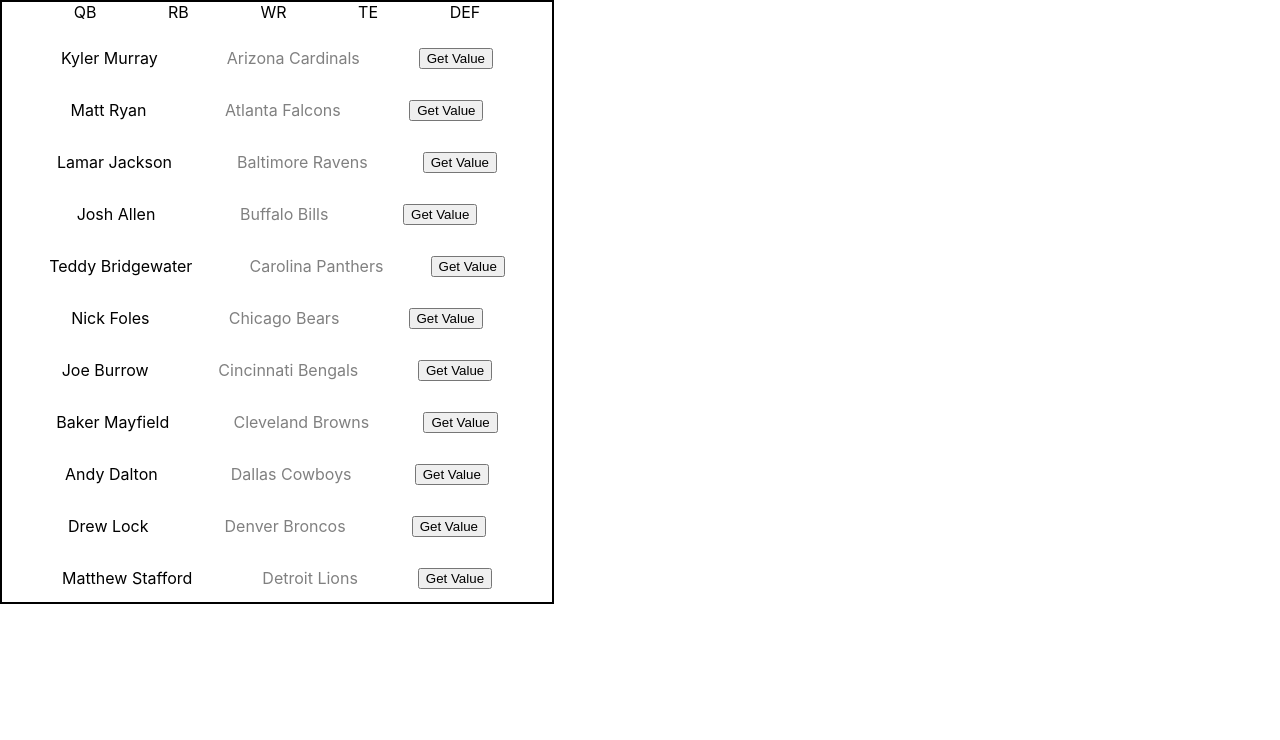
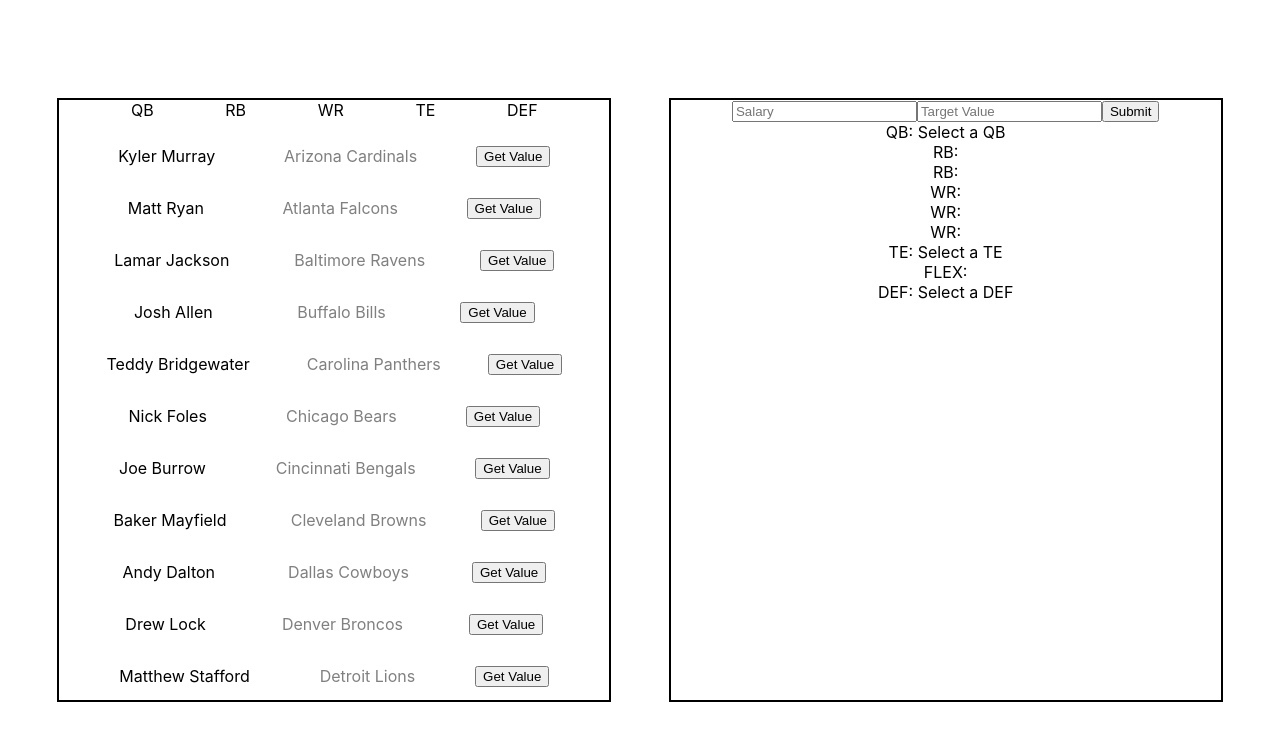
Before and after one commit to mattcbodily/fantasy-football-helper, a React (Create React App) app: page / in a window 1280 px wide. Shown: the top 740 px of the page. Built offline with nearby package versions, Linux system fonts and the light colour scheme.

Commit message:
users can now add QB, TE, and DEF to their teams

```diff
--- a/src/App.css
+++ b/src/App.css
@@ -1,3 +1,8 @@
 .App {
+  height: 100vh;
+  width: 100%;
   text-align: center;
+  display: flex;
+  justify-content: space-evenly;
+  align-items: center;
 }
--- a/src/Components/Player/Player.js
+++ b/src/Components/Player/Player.js
@@ -15,6 +15,7 @@
         let newPlayer = {
             name: player.name,
             team: player.team,
+            position: player.position,
             cost: +cost,
             value: +playerValue
         }
--- /dev/null
+++ b/src/Components/TeamBuilder/TeamBuilder.css
@@ -0,0 +1,5 @@
+.team-builder {
+    height: 600px;
+    width: 550px;
+    border: 2px solid black;
+}
--- a/src/Components/TeamBuilder/TeamBuilder.js
+++ b/src/Components/TeamBuilder/TeamBuilder.js
@@ -1,15 +1,42 @@
 import React, {useState} from 'react';
 import {connect} from 'react-redux';
+import './TeamBuilder.css';
 
 const TeamBuilder = props => {
     let [salary, setSalary] = useState(''),
-        [targetValue, setTargetValue] = useState('');
+        [targetValue, setTargetValue] = useState(''),
+        [editView, setEditView] = useState(true);
 
     console.log(props);
 
     return (
-        <section>
-
+        <section className='team-builder'>
+            <section>
+                {editView
+                ? (
+                    <>
+                        <input value={salary} placeholder='Salary' onChange={e => setSalary(e.target.value)}/>
+                        <input value={targetValue} placeholder='Target Value' onChange={e => setTargetValue(e.target.value)}/>
+                        <button onClick={() => setEditView(false)}>Submit</button>
+                    </>
+                )
+                : (
+                    <>
+                        <span>${salary}</span>
+                        <span>{targetValue}</span>
+                        <button onClick={() => setEditView(true)}>Edit</button>
+                    </>
+                )}
+                <div>QB: {props.team.find(e => e.position === 'QB')?.name || 'Select a QB'}</div>
+                <div>RB: </div>
+                <div>RB: </div>
+                <div>WR: </div>
+                <div>WR: </div>
+                <div>WR: </div>
+                <div>TE: {props.team.find(e => e.position === 'TE')?.name || 'Select a TE'}</div>
+                <div>FLEX: </div>
+                <div>DEF: {props.team.find(e => e.position === 'DEF')?.name || 'Select a DEF'}</div>
+            </section>
         </section>
     )
 }
```
